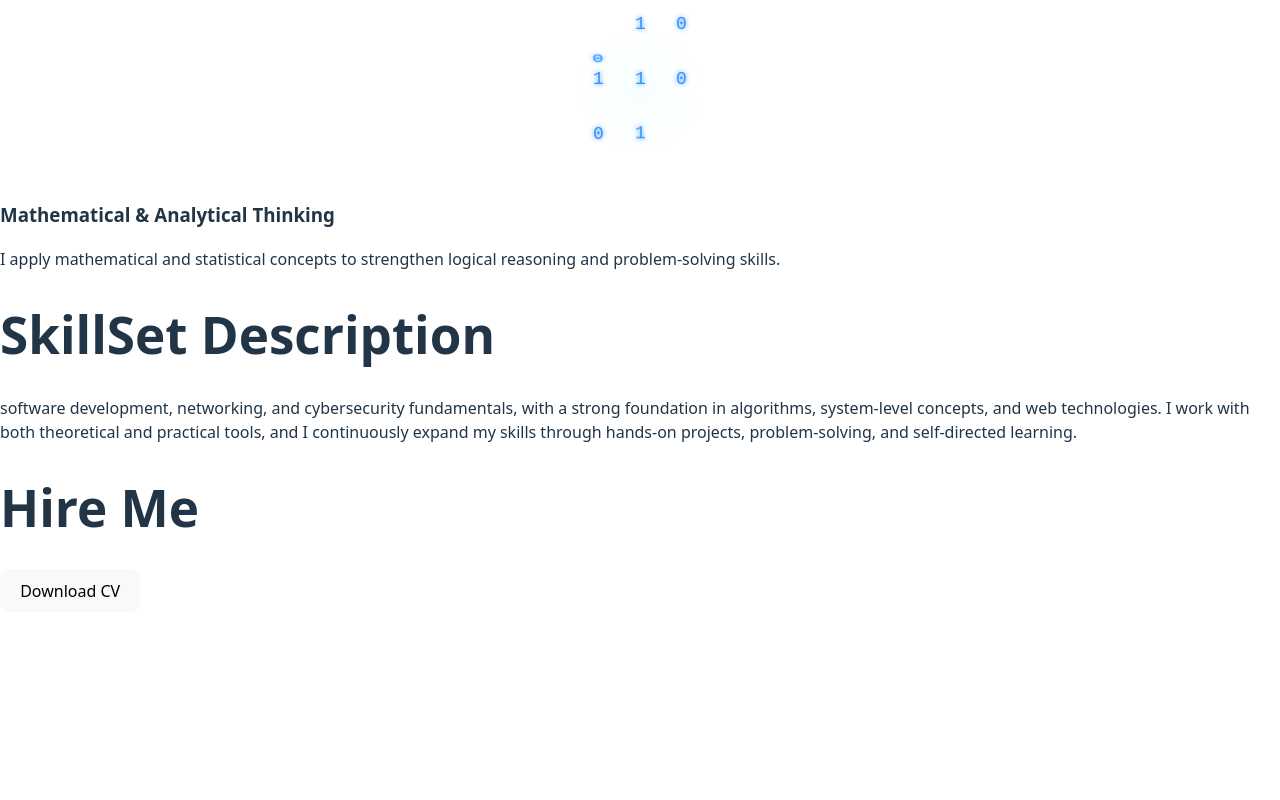
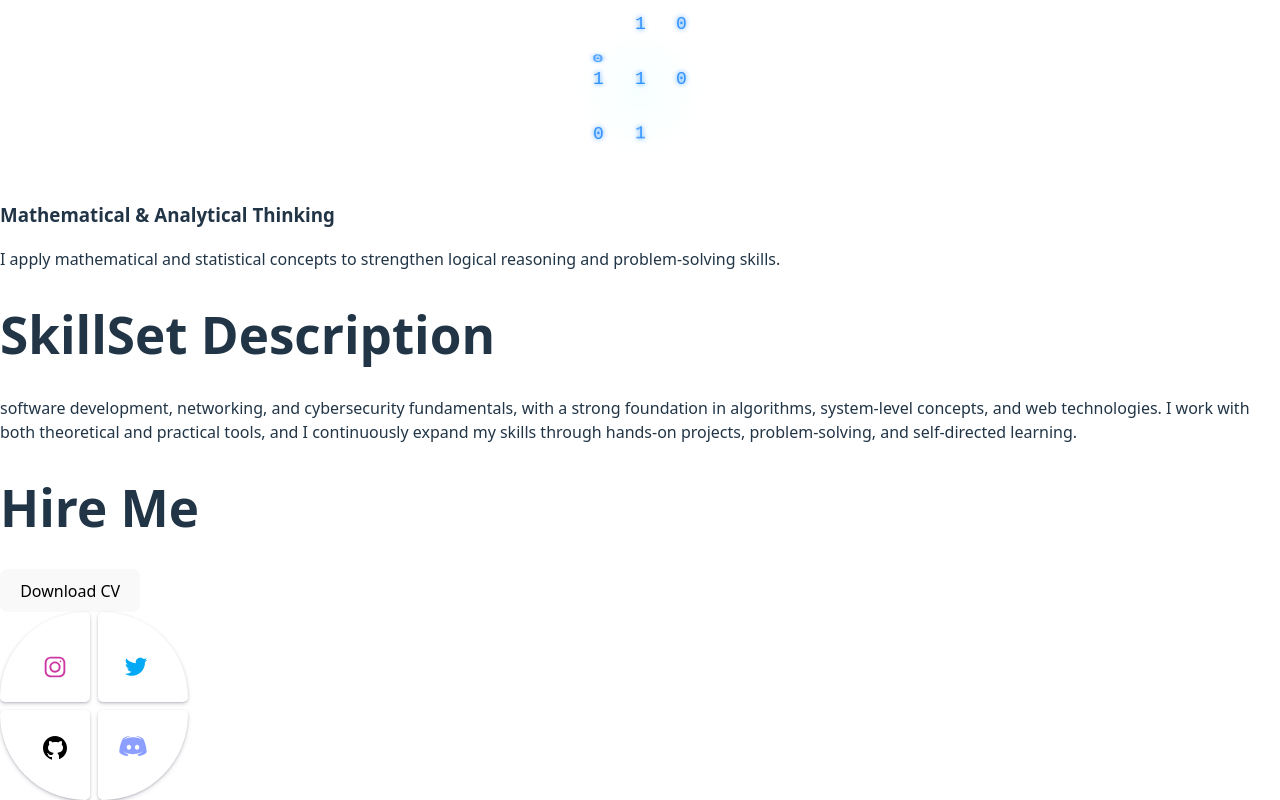
Before and after one commit to Chiraz-hub/My_Website, a React (Vite) app: page / in a window 1280 px wide. Shown: the part 1375-2175 px from the top of the page. Before the commit the page ends 1987 px from the top, so only its background shows below. Built offline with nearby package versions, Linux system fonts and the light colour scheme.

Commit message:
Added the socials icon

```diff
--- a/src/App.tsx
+++ b/src/App.tsx
@@ -4,6 +4,7 @@
 import Activity from "./Page_components/Activity/act"
 import Skill from "./Page_components/SkillSet/SkillDes"
 import Hire from "./Page_components/HireMe/hire"
+import Socials from './Page_components/Social/Soc'
 function App(){
  return (
      <div>
@@ -13,6 +14,7 @@
     <Activity />
     <Skill/>
     <Hire />
+    <Socials />
     </div>
       );
 }
--- a/src/Page_components/Social/Soc.tsx
+++ b/src/Page_components/Social/Soc.tsx
@@ -1,21 +1,155 @@
-function Socials(){
-    return(
-     <div className = 'socials-container'>
-        <h1>
-            Contact Me
-        </h1>
-        <div className = 'media'>
-          <div className = 'git'>
-            <button className = 'gith'>GitHub</button>
-          </div>
-          <div className = 'linked'>
-            <button className = 'lin'>LinkedIn</button>
-          </div>
-          <div className = 'leet'>
-           <button className = 'leetc'>LeetCode</button>
-          </div>
+
+import styled from 'styled-components';
+
+const Socials = () => {
+  return (
+    <StyledWrapper>
+      <div className="main">
+        <div className="up">
+          <button className="card1">
+            <svg xmlns="http://www.w3.org/2000/svg" xmlnsXlink="http://www.w3.org/1999/xlink" viewBox="0,0,256,256" width="30px" height="30px" fillRule="nonzero" className="instagram"><g fillRule="nonzero" stroke="none" strokeWidth={1} strokeLinecap="butt" strokeLinejoin="miter" strokeMiterlimit={10}  strokeDashoffset={0} fontFamily="none" fontWeight="none" fontSize="none"  style={{mixBlendMode: 'normal'}}><g transform="scale(8,8)"><path d="M11.46875,5c-3.55078,0 -6.46875,2.91406 -6.46875,6.46875v9.0625c0,3.55078 2.91406,6.46875 6.46875,6.46875h9.0625c3.55078,0 6.46875,-2.91406 6.46875,-6.46875v-9.0625c0,-3.55078 -2.91406,-6.46875 -6.46875,-6.46875zM11.46875,7h9.0625c2.47266,0 4.46875,1.99609 4.46875,4.46875v9.0625c0,2.47266 -1.99609,4.46875 -4.46875,4.46875h-9.0625c-2.47266,0 -4.46875,-1.99609 -4.46875,-4.46875v-9.0625c0,-2.47266 1.99609,-4.46875 4.46875,-4.46875zM21.90625,9.1875c-0.50391,0 -0.90625,0.40234 -0.90625,0.90625c0,0.50391 0.40234,0.90625 0.90625,0.90625c0.50391,0 0.90625,-0.40234 0.90625,-0.90625c0,-0.50391 -0.40234,-0.90625 -0.90625,-0.90625zM16,10c-3.30078,0 -6,2.69922 -6,6c0,3.30078 2.69922,6 6,6c3.30078,0 6,-2.69922 6,-6c0,-3.30078 -2.69922,-6 -6,-6zM16,12c2.22266,0 4,1.77734 4,4c0,2.22266 -1.77734,4 -4,4c-2.22266,0 -4,-1.77734 -4,-4c0,-2.22266 1.77734,-4 4,-4z" /></g></g></svg>
+          </button>
+          <button className="card2">
+            <svg xmlns="http://www.w3.org/2000/svg" viewBox="0 0 48 48" width="30px" height="30px" className="twitter"><path d="M42,12.429c-1.323,0.586-2.746,0.977-4.247,1.162c1.526-0.906,2.7-2.351,3.251-4.058c-1.428,0.837-3.01,1.452-4.693,1.776C34.967,9.884,33.05,9,30.926,9c-4.08,0-7.387,3.278-7.387,7.32c0,0.572,0.067,1.129,0.193,1.67c-6.138-0.308-11.582-3.226-15.224-7.654c-0.64,1.082-1,2.349-1,3.686c0,2.541,1.301,4.778,3.285,6.096c-1.211-0.037-2.351-0.374-3.349-0.914c0,0.022,0,0.055,0,0.086c0,3.551,2.547,6.508,5.923,7.181c-0.617,0.169-1.269,0.263-1.941,0.263c-0.477,0-0.942-0.054-1.392-0.135c0.94,2.902,3.667,5.023,6.898,5.086c-2.528,1.96-5.712,3.134-9.174,3.134c-0.598,0-1.183-0.034-1.761-0.104C9.268,36.786,13.152,38,17.321,38c13.585,0,21.017-11.156,21.017-20.834c0-0.317-0.01-0.633-0.025-0.945C39.763,15.197,41.013,13.905,42,12.429" /></svg>
+          </button>
         </div>
-     </div>
-    );
-};
+        <div className="down">
+          <button className="card3">
+            <svg xmlns="http://www.w3.org/2000/svg" viewBox="0 0 30 30" width="30px" height="30px" className="github">    <path d="M15,3C8.373,3,3,8.373,3,15c0,5.623,3.872,10.328,9.092,11.63C12.036,26.468,12,26.28,12,26.047v-2.051 c-0.487,0-1.303,0-1.508,0c-0.821,0-1.551-0.353-1.905-1.009c-0.393-0.729-0.461-1.844-1.435-2.526 c-0.289-0.227-0.069-0.486,0.264-0.451c0.615,0.174,1.125,0.596,1.605,1.222c0.478,0.627,0.703,0.769,1.596,0.769 c0.433,0,1.081-0.025,1.691-0.121c0.328-0.833,0.895-1.6,1.588-1.962c-3.996-0.411-5.903-2.399-5.903-5.098 c0-1.162,0.495-2.286,1.336-3.233C9.053,10.647,8.706,8.73,9.435,8c1.798,0,2.885,1.166,3.146,1.481C13.477,9.174,14.461,9,15.495,9 c1.036,0,2.024,0.174,2.922,0.483C18.675,9.17,19.763,8,21.565,8c0.732,0.731,0.381,2.656,0.102,3.594 c0.836,0.945,1.328,2.066,1.328,3.226c0,2.697-1.904,4.684-5.894,5.097C18.199,20.49,19,22.1,19,23.313v2.734 c0,0.104-0.023,0.179-0.035,0.268C23.641,24.676,27,20.236,27,15C27,8.373,21.627,3,15,3z" /></svg>
+          </button>
+          <button className="card4">
+            <svg height="30px" width="30px" viewBox="0 0 48 48" xmlns="http://www.w3.org/2000/svg" className="discord"><path d="M40,12c0,0-4.585-3.588-10-4l-0.488,0.976C34.408,10.174,36.654,11.891,39,14c-4.045-2.065-8.039-4-15-4s-10.955,1.935-15,4c2.346-2.109,5.018-4.015,9.488-5.024L18,8c-5.681,0.537-10,4-10,4s-5.121,7.425-6,22c5.162,5.953,13,6,13,6l1.639-2.185C13.857,36.848,10.715,35.121,8,32c3.238,2.45,8.125,5,16,5s12.762-2.55,16-5c-2.715,3.121-5.857,4.848-8.639,5.815L33,40c0,0,7.838-0.047,13-6C45.121,19.425,40,12,40,12z M17.5,30c-1.933,0-3.5-1.791-3.5-4c0-2.209,1.567-4,3.5-4s3.5,1.791,3.5,4C21,28.209,19.433,30,17.5,30z M30.5,30c-1.933,0-3.5-1.791-3.5-4c0-2.209,1.567-4,3.5-4s3.5,1.791,3.5,4C34,28.209,32.433,30,30.5,30z" /></svg>
+          </button>
+        </div>
+      </div>
+    </StyledWrapper>
+  );
+}
+
+const StyledWrapper = styled.div`
+  .main {
+    display: flex;
+    flex-direction: column;
+    gap: 0.5em;
+  }
+
+  .up {
+    display: flex;
+    flex-direction: row;
+    gap: 0.5em;
+  }
+
+  .down {
+    display: flex;
+    flex-direction: row;
+    gap: 0.5em;
+  }
+
+  .card1 {
+    width: 90px;
+    height: 90px;
+    outline: none;
+    border: none;
+    background: white;
+    border-radius: 90px 5px 5px 5px;
+    box-shadow: rgba(50, 50, 93, 0.25) 0px 2px 5px -1px, rgba(0, 0, 0, 0.3) 0px 1px 3px -1px;
+    transition: .2s ease-in-out;
+  }
+
+  .instagram {
+    margin-top: 1.5em;
+    margin-left: 1.2em;
+    fill: #cc39a4;
+  }
+
+  .card2 {
+    width: 90px;
+    height: 90px;
+    outline: none;
+    border: none;
+    background: white;
+    border-radius: 5px 90px 5px 5px;
+    box-shadow: rgba(50, 50, 93, 0.25) 0px 2px 5px -1px, rgba(0, 0, 0, 0.3) 0px 1px 3px -1px;
+    transition: .2s ease-in-out;
+  }
+
+  .twitter {
+    margin-top: 1.5em;
+    margin-left: -.9em;
+    fill: #03A9F4;
+  }
+
+  .card3 {
+    width: 90px;
+    height: 90px;
+    outline: none;
+    border: none;
+    background: white;
+    border-radius: 5px 5px 5px 90px;
+    box-shadow: rgba(50, 50, 93, 0.25) 0px 2px 5px -1px, rgba(0, 0, 0, 0.3) 0px 1px 3px -1px;
+    transition: .2s ease-in-out;
+  }
+
+  .github {
+    margin-top: -.6em;
+    margin-left: 1.2em;
+  }
+
+  .card4 {
+    width: 90px;
+    height: 90px;
+    outline: none;
+    border: none;
+    background: white;
+    border-radius: 5px 5px 90px 5px;
+    box-shadow: rgba(50, 50, 93, 0.25) 0px 2px 5px -1px, rgba(0, 0, 0, 0.3) 0px 1px 3px -1px;
+    transition: .2s ease-in-out;
+  }
+
+  .discord {
+    margin-top: -.9em;
+    margin-left: -1.2em;
+    fill: #8c9eff;
+  }
+
+  .card1:hover {
+    cursor: pointer;
+    scale: 1.1;
+    background-color: #cc39a4;
+  }
+
+  .card1:hover .instagram {
+    fill: white;
+  }
+
+  .card2:hover {
+    cursor: pointer;
+    scale: 1.1;
+    background-color: #03A9F4;
+  }
+
+  .card2:hover .twitter {
+    fill: white;
+  }
+
+  .card3:hover {
+    cursor: pointer;
+    scale: 1.1;
+    background-color: black;
+  }
+
+  .card3:hover .github {
+    fill: white;
+  }
+
+  .card4:hover {
+    cursor: pointer;
+    scale: 1.1;
+    background-color: #8c9eff;
+  }
+
+  .card4:hover .discord {
+    fill: white;
+  }`;
+
 export default Socials;
```
